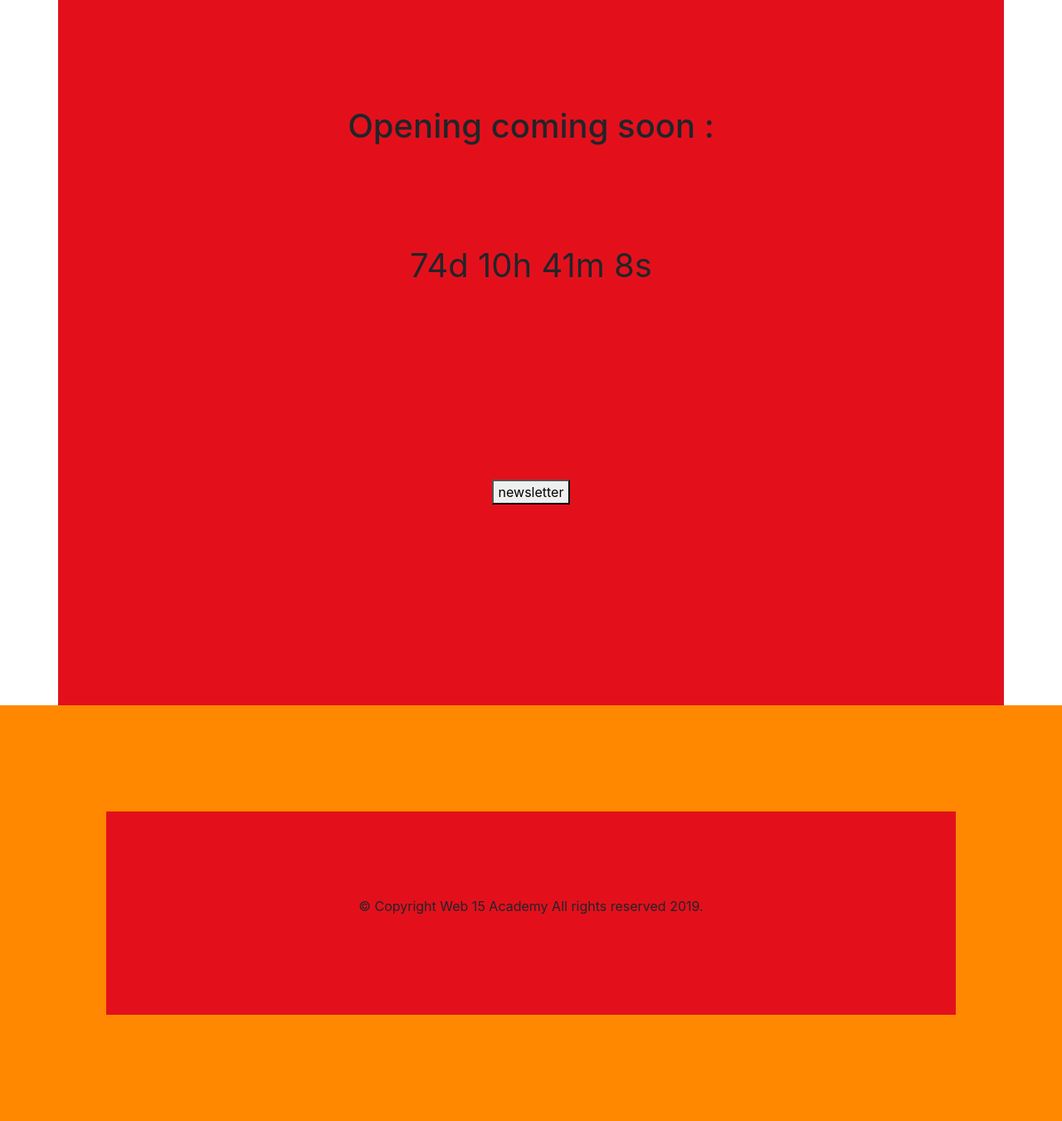
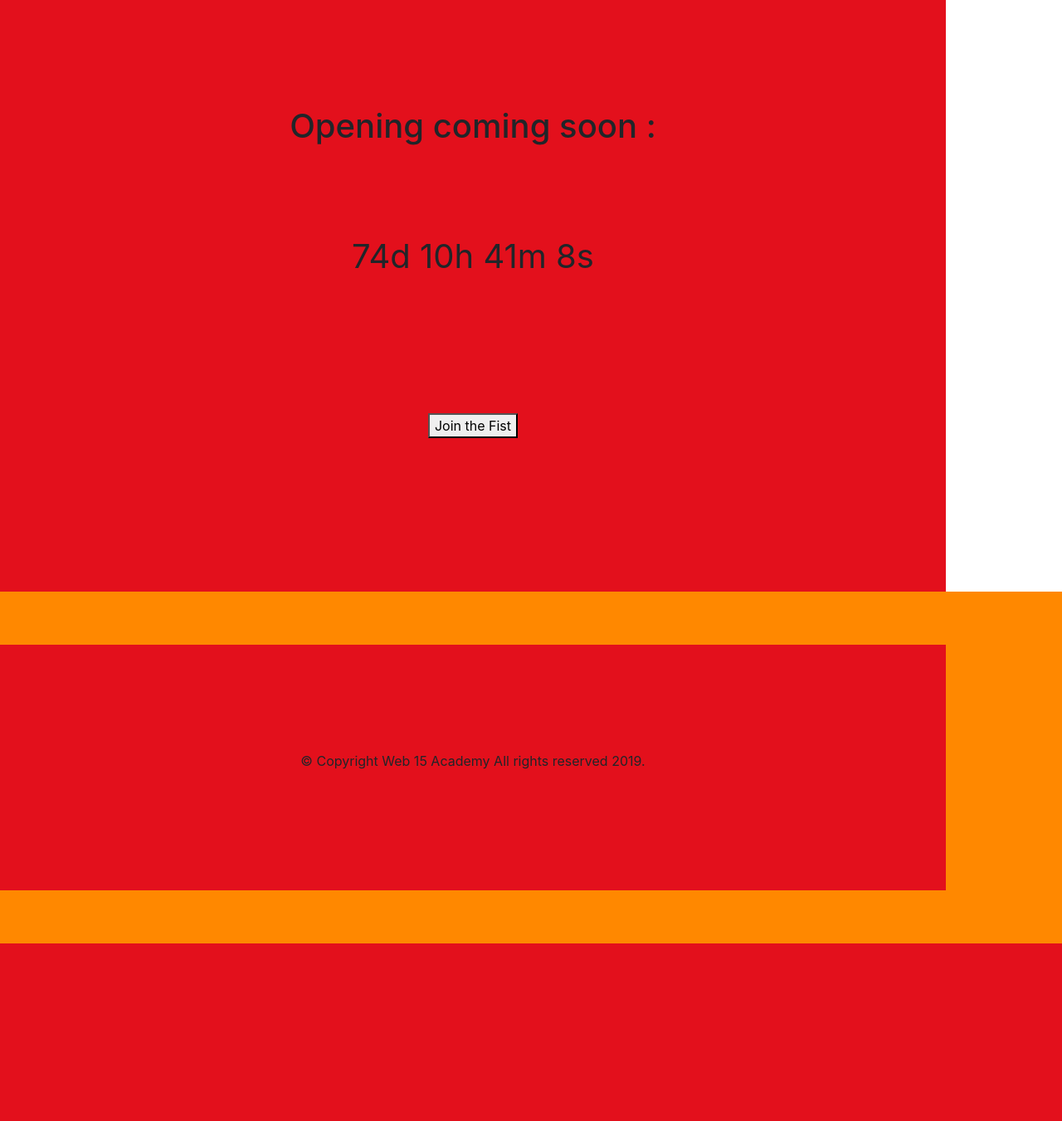
Before and after one commit to GueryMathieu/fisteaser, a PHP site: page / in a window 1280 px wide. Shown: the part 220-1571 px from the top of the page at 83% size. After the commit the page ends 1357 px from the top, so only its background shows below. Run offline with PHP 8.4, Linux system fonts and the light colour scheme; some libraries are stand-ins or nearby versions.

Commit message:
10th commit

```diff
--- a/assets/css/style.css
+++ b/assets/css/style.css
@@ -1,5 +1,3 @@
-
-
 img{
     width: 360px;
     height: 220px;
@@ -7,21 +5,22 @@
 
 .container{
     text-align: center;
-    padding: 10% 0%;
+    padding: 10% 0;
+    margin: 0 0;
     background-color:  #e3101c;
 }
 
 #countdown{
     font-size: 5vh;
-    margin: 10%;
+    margin: 9%;
 }
 
 button{
-    margin: 10%;
+    margin: 5% 0;
 }
 
 footer{
-    padding: 10%;
+    padding: 5% 0;
     text-align: center;
     background-color: rgb(255, 136, 0);
 }
--- a/assets/js/main.js
+++ b/assets/js/main.js
@@ -3,6 +3,8 @@
 var btn = document.getElementById("myBtn");
 
 var span = document.getElementsByClassName("close")[0];
+
+var sub = document.getElementById("submit");
 
 btn.onclick = function() {
   modal.style.display = "block";
@@ -17,3 +19,7 @@
     modal.style.display = "none";
   }
 }
+
+sub.onclick = function() {
+  alert("Thank who ?");
+}
--- a/index.php
+++ b/index.php
@@ -18,6 +18,7 @@
     <main>
 
         <div class="container">
+
             <div class="row">
                 <div class="col-12">
 
@@ -27,22 +28,52 @@
                 </div>
             </div>
 
-    <button id="myBtn">newsletter</button>
+            <button id="myBtn">Join the Fist</button>
+
+            <div class="row">
+                <div class="col-12">
 
                     <div id="myModal" class="modal">
 
                         <div class="modal-content">
+
                             <span class="close">&times;</span>
-            <p>new fister !!!</p>
+
+                            <h2>Join Newsletter</h2>
+
+                            <p>
+                                <label for="Name">Name
+                                    <input type="text" name="Name" id="Name">
+                                </label>
+                            </p>
+
+                            <p>
+                                <label for="Firstname">Firstname
+                                    <input type="text" name="Firstname" id="Firstname">
+                                </label>
+                            </p>
+
+                            <p>
+                                <label for="Mail">Email
+                                    <input type="email" name="Mail" id="Mail">
+                                </label>
+                            </p>
+
+                            <button type="submit" id="submit">Join the Fist</button>
+
                         </div>
 
                     </div>
 
+                </div>
+            </div>
 
+        </div>
 
     </main>
 
     <footer>
+
         <div class="container">
             <div class="row">
                 <div class="col-12">
```
Lines whose indentation alone changed are shown as unchanged.
